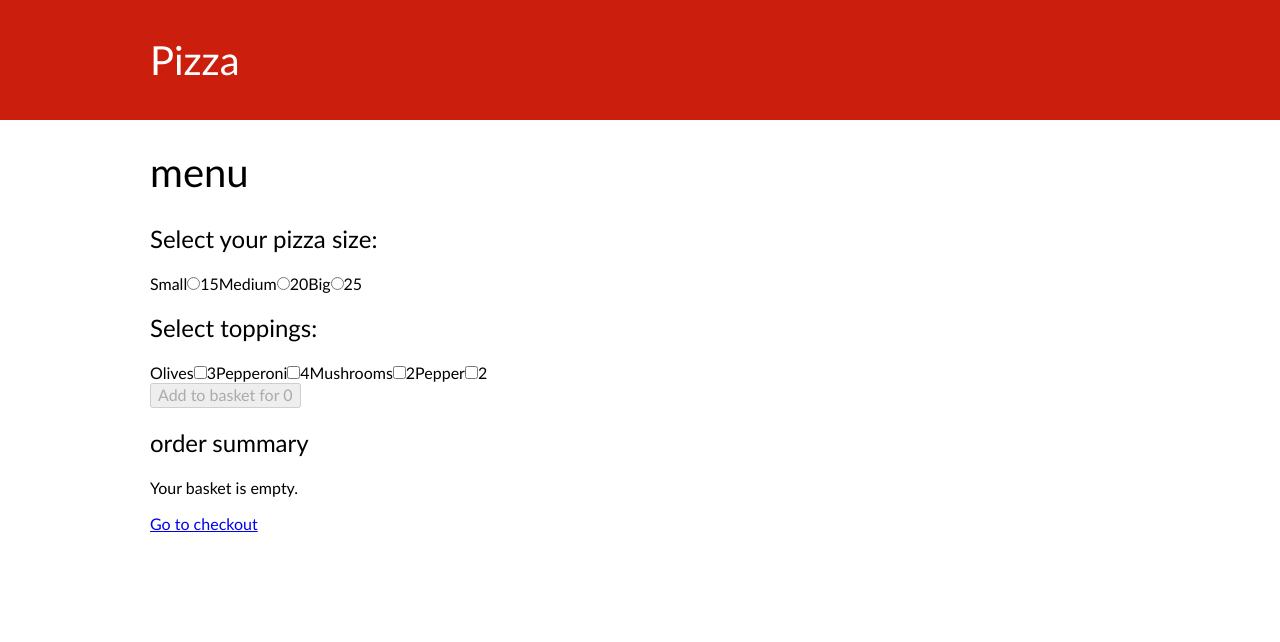
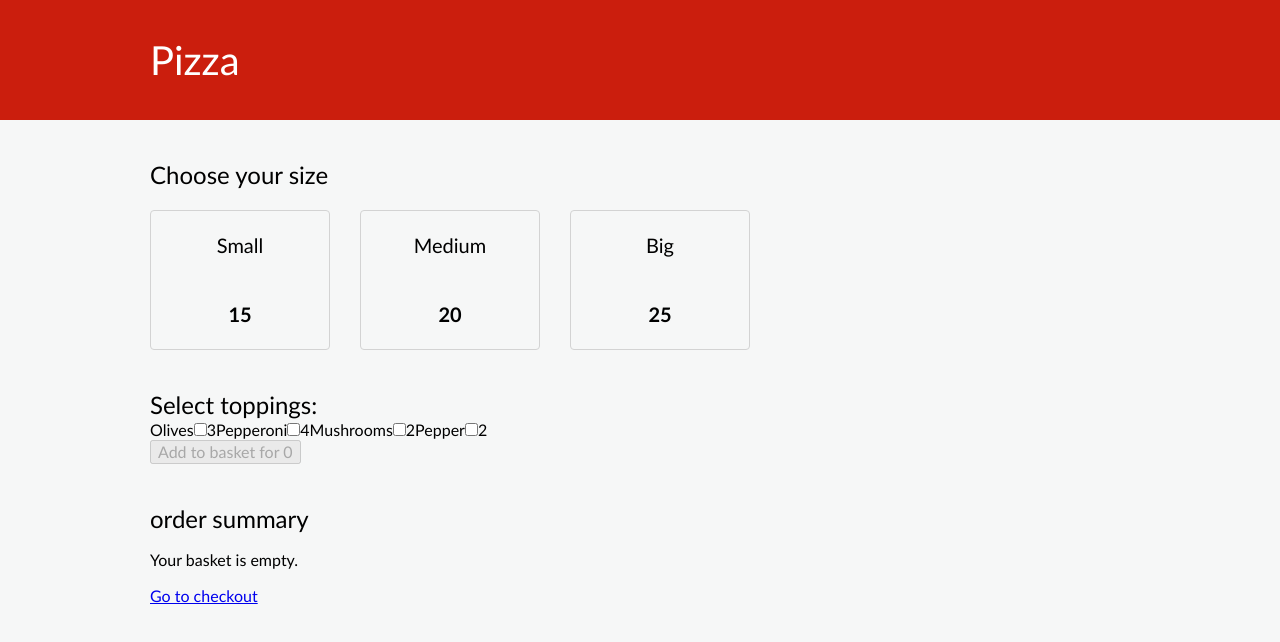
Before and after one commit to maciejpi/pizza-shop, a React (Create React App) app: page / in a window 1280 px wide. Shown: the top 642 px of the page. Built offline with nearby package versions, Linux system fonts and the light colour scheme.

Commit message:
Rename dough option component; style dough section

```diff
--- /dev/null
+++ b/src/components/doughOption.js
@@ -0,0 +1,59 @@
+import React from 'react';
+import { useDispatch, useSelector } from 'react-redux';
+import styled from 'styled-components/macro';
+
+import Input from './input';
+import { setDough } from '../store/actions';
+import { colors } from '../styles/variables';
+import { font } from '../styles/helpers';
+
+const ClickArea = styled.span`
+  display: flex;
+  flex-direction: column;
+  justify-content: space-around;
+  align-items: center;
+  width: 180px;
+  height: 140px;
+  border-radius: 4px;
+  border: solid
+    ${props =>
+      props.isSelected ? `2px ${colors.red}` : `1px ${colors.greyDark}`};
+`;
+
+const Name = styled.span`
+  font: ${font({ size: 'medium' })};
+`;
+
+const Price = styled.span`
+  font: ${font({ size: 'medium', weight: 'bold' })};
+`;
+
+const DoughOption = ({ size, price, label }) => {
+  const selectedDough = useSelector(state => state.dough);
+  const dispatch = useDispatch();
+
+  const handleDoughSelection = (size, price) => {
+    dispatch(setDough({ size, price }));
+  };
+
+  return (
+    <>
+      <label>
+        <ClickArea isSelected={size === selectedDough.size}>
+          <Name>{label}</Name>
+          <Input
+            checked={size === selectedDough.size}
+            type="radio"
+            value={size}
+            name="pizzaDough"
+            onChange={() => handleDoughSelection(size, price)}
+            isHidden
+          />
+          <Price>{price}</Price>
+        </ClickArea>
+      </label>
+    </>
+  );
+};
+
+export default DoughOption;
--- a/src/components/index.js
+++ b/src/components/index.js
@@ -1,5 +1,5 @@
 import NotFound from './notFound';
-import PizzaDoughSelection from './pizzaDough/';
+import DoughOption from './doughOption';
 import Ingredient from './ingredient/';
 import PizzaGenerator from './pizzaGenerator';
 import OrderSummary from './orderSummary';
@@ -12,7 +12,7 @@ import Layout from './layout';
 
 export {
   NotFound,
-  PizzaDoughSelection,
+  DoughOption,
   Ingredient,
   PizzaGenerator,
   OrderSummary,
--- a/src/components/input.js
+++ b/src/components/input.js
@@ -1,17 +1,28 @@
 import React from 'react';
+import styled, { css } from 'styled-components/macro';
+
+const StyledInput = styled.input`
+  ${props =>
+    props.isHidden &&
+    css`
+      visibility: hidden;
+      position: absolute;
+    `}
+`;
 
 const Input = props => {
-  const { name, id, type, value, onChange, checked } = props;
+  const { name, id, type, value, onChange, checked, isHidden } = props;
 
   return (
     <>
-      <input
+      <StyledInput
         type={type}
         name={name}
         id={id}
         value={value}
         onChange={onChange}
         checked={checked}
+        isHidden={isHidden}
       />
     </>
   );
--- a/src/components/pizzaDough/index.js
+++ /dev/null
@@ -1,35 +0,0 @@
-import React from 'react';
-import { useDispatch, useSelector } from 'react-redux';
-
-import Input from '../input';
-import { setDough } from '../../store/actions';
-import { doughOptions } from '../../data';
-
-const PizzaDoughSelection = () => {
-  const selectedDough = useSelector(state => state.dough);
-  const dispatch = useDispatch();
-
-  const handleDoughSelection = (size, price) => {
-    dispatch(setDough({ size, price }));
-  };
-
-  return (
-    <>
-      {doughOptions.map(({ size, price, label }) => (
-        <label key={size}>
-          {label}
-          <Input
-            checked={size === selectedDough.size}
-            type="radio"
-            value={size}
-            name="pizzaDough"
-            onChange={() => handleDoughSelection(size, price)}
-          />
-          {price}
-        </label>
-      ))}
-    </>
-  );
-};
-
-export default PizzaDoughSelection;
--- a/src/pages/menu.js
+++ b/src/pages/menu.js
@@ -1,19 +1,31 @@
 import React from 'react';
+import styled from 'styled-components/macro';
+
 import {
   OrderSummary,
-  PizzaDoughSelection,
+  DoughOption,
   Ingredient,
   PizzaGenerator,
 } from '../components';
-import { ingredientOptions } from '../data';
+import { ingredientOptions, doughOptions } from '../data';
+import { space } from '../styles/helpers';
+
+const DoughOptionsWrapper = styled.div`
+  display: flex;
+  justify-content: space-between;
+  width: 600px;
+  margin-top: ${space(2.5)};
+`;
 
 const Menu = ({ location }) => {
   return (
     <>
-      <h1>menu</h1>
-      <h2>Select your pizza size:</h2>
-
-      <PizzaDoughSelection />
+      <h2>Choose your size</h2>
+      <DoughOptionsWrapper>
+        {doughOptions.map(option => (
+          <DoughOption key={option.size} {...option} />
+        ))}
+      </DoughOptionsWrapper>
 
       <h2>Select toppings:</h2>
 
--- a/src/styles/global.js
+++ b/src/styles/global.js
@@ -1,7 +1,8 @@
 import { normalize } from 'polished';
 import { createGlobalStyle } from 'styled-components/macro';
 
-import { font } from './helpers';
+import { font, space } from './helpers';
+import { colors } from './variables';
 
 const GlobalStyle = createGlobalStyle`
   ${normalize()}
@@ -14,6 +15,7 @@ const GlobalStyle = createGlobalStyle`
 
   body {
     font: ${font()};
+    background-color: ${colors.grey};
     -webkit-font-smoothing: antialiased;
     -moz-osx-font-smoothing: grayscale;
   }
@@ -22,6 +24,8 @@ const GlobalStyle = createGlobalStyle`
   }
   h2 {
     font: ${font({ size: 'large' })};
+    margin-top: ${space(5)};
+    margin-bottom: 0;
   }
 `;
 
--- a/src/styles/variables.js
+++ b/src/styles/variables.js
@@ -10,5 +10,5 @@ export const colors = {
   black: '#222',
   red: '#cb1e0d',
   grey: '#f6f7f7',
-  greyDark: '#979797',
+  greyDark: '#d3d3d3',
 };
```
